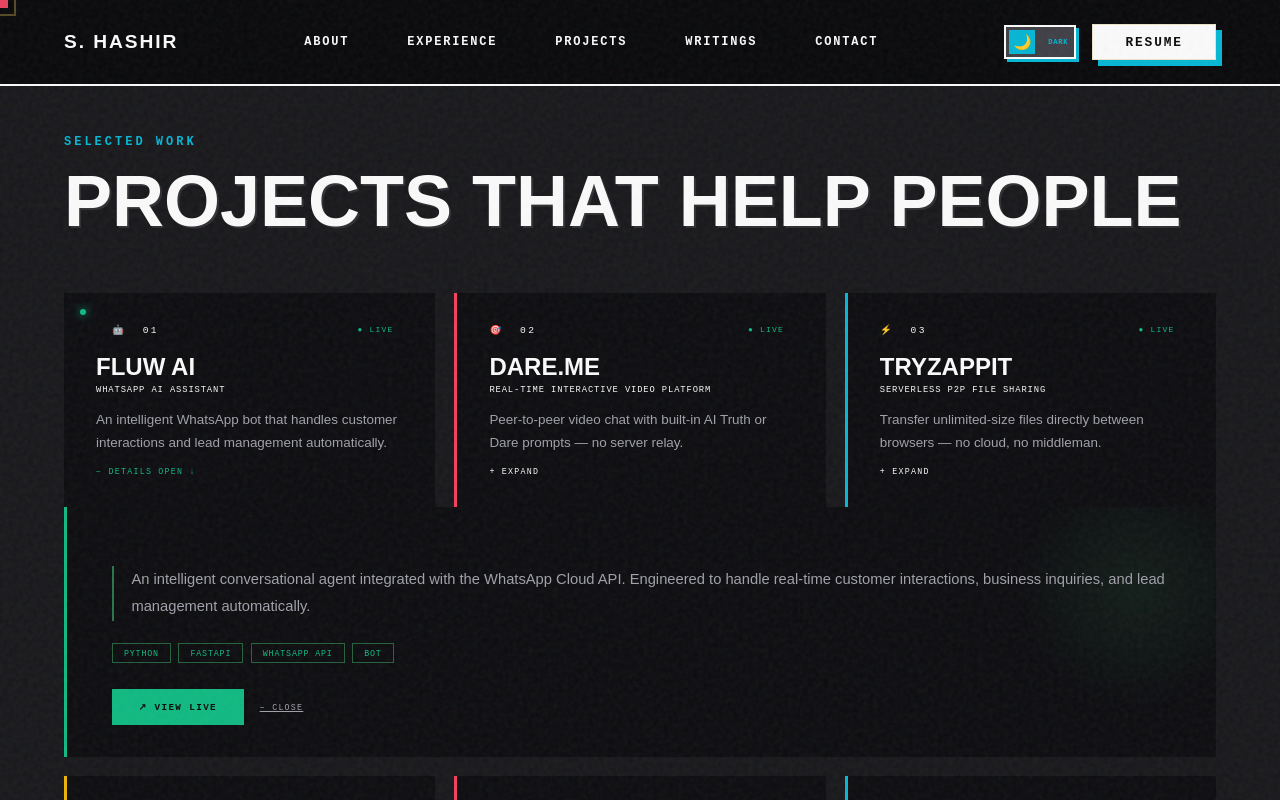
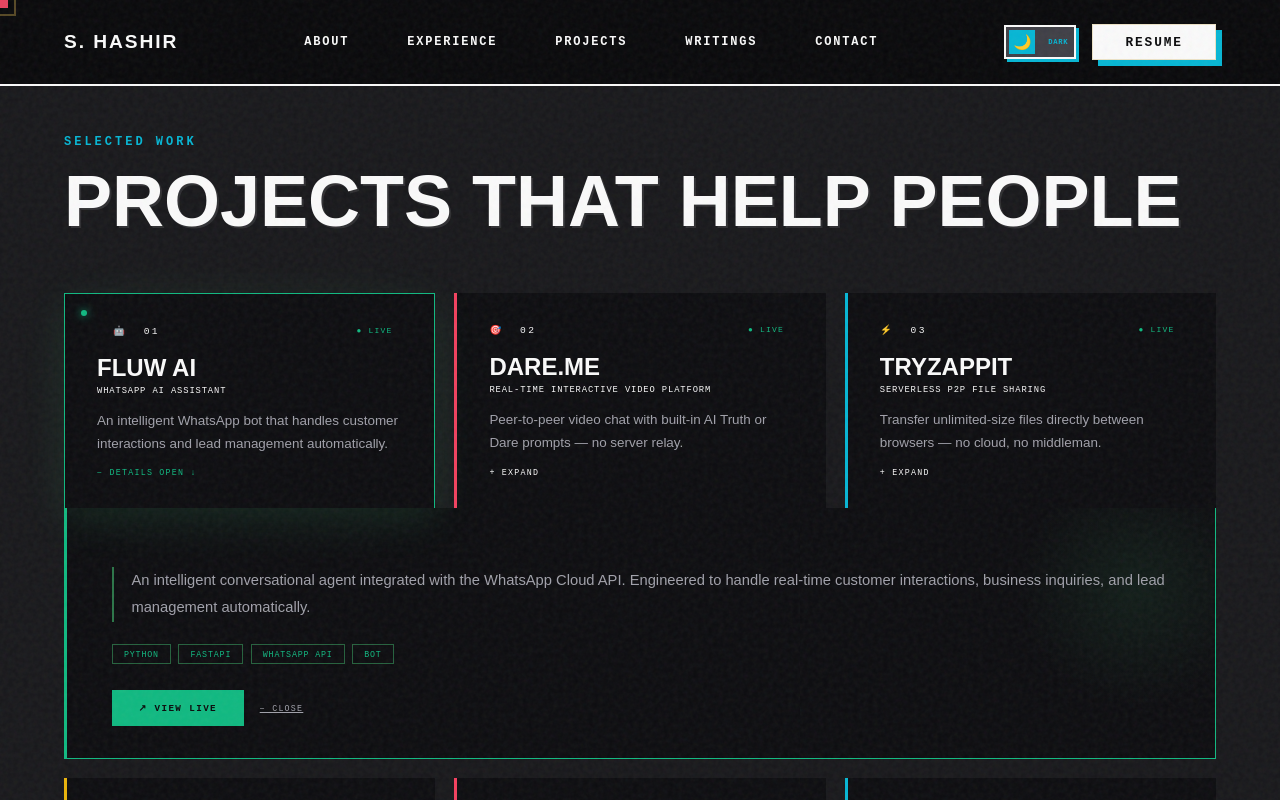
Before and after one commit to Salman-Hashir/salman-portfolio, a React (Vite) app: page / in a window 1280 px wide. Both pictures are taken after a click on the element 249 px from the left and 4103 px from the top of the page. Shown: the part 3703-4503 px from the top of the page. Built offline with nearby package versions, Linux system fonts and the light colour scheme.

Commit message:
style: full accent color border on active project and expanded panel

```diff
--- a/src/components/Projects.jsx
+++ b/src/components/Projects.jsx
@@ -227,10 +227,10 @@ const Projects = () => {
                       onClick={() => toggle(proj.originalIndex)}
                       style={{
                         background: 'var(--card-bg)',
-                        border: `1px solid ${isOpen ? proj.accent + '44' : proj.accent + '33'}`,
+                        border: `1px solid ${isOpen ? proj.accent : proj.accent + '33'}`,
                         borderLeft: `3px solid ${proj.accent}`,
                         /* No bottom border when open — panel continues below seamlessly */
-                        borderBottom: rowHasOpen && isOpen ? 'none' : `1px solid ${isOpen ? proj.accent + '44' : proj.accent + '33'}`,
+                        borderBottom: rowHasOpen && isOpen ? 'none' : `1px solid ${isOpen ? proj.accent : proj.accent + '33'}`,
                         padding: isMobile ? '1.4rem 1.2rem' : '1.8rem 2rem',
                         position: 'relative',
                         overflow: 'hidden',
@@ -238,7 +238,7 @@ const Projects = () => {
                         display: 'flex',
                         flexDirection: 'column',
                         boxShadow: isOpen
-                          ? `0 0 0 1px rgba(${proj.accentRaw},0.3), inset 0 -2px 0 ${proj.accent}33`
+                          ? `0 12px 40px rgba(${proj.accentRaw},0.12)`
                           : 'none',
                         transition: 'border-color 0.3s ease, box-shadow 0.3s ease',
                         zIndex: isOpen ? 2 : 1,
@@ -363,8 +363,8 @@ const Projects = () => {
                         background: 'var(--card-bg)',
                         /* Continue the card's border on all sides EXCEPT top */
                         borderLeft: `3px solid ${selected.accent}`,
-                        borderRight: `1px solid ${selected.accent}44`,
-                        borderBottom: `1px solid ${selected.accent}44`,
+                        borderRight: `1px solid ${selected.accent}`,
+                        borderBottom: `1px solid ${selected.accent}`,
                         borderTop: 'none',
                         padding: isMobile ? '1.4rem 1.2rem' : '2rem 2.8rem',
                         position: 'relative',
```
